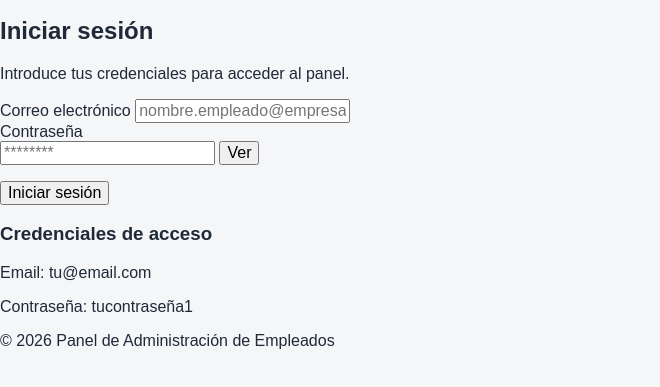
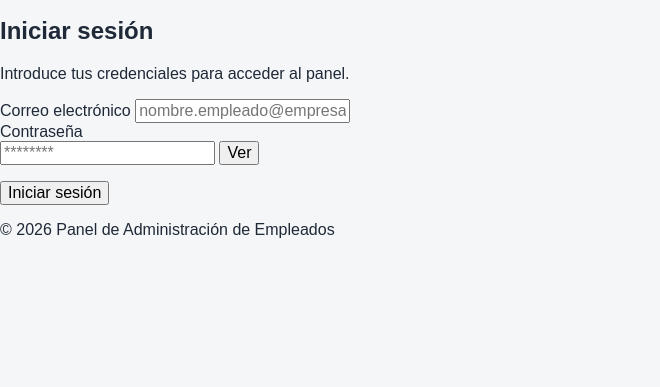
Before and after one commit to gmp395/employee-dashboard, a website with bundled scripts: page src/index.html in a window 1280 px wide. Shown: the part 101-488 px from the top of the page, without its empty margins (0-660 px from the left). Built offline with nearby package versions, Linux system fonts and the light colour scheme.

Commit message:
feat: finish login page

```diff
--- a/src/index.html
+++ b/src/index.html
@@ -48,11 +48,7 @@
           <p id="login-error"></p>
           <button type="submit">Iniciar sesión</button>
         </form>
-        <section>
-          <h3>Credenciales de acceso</h3>
-          <p>Email: tu@email.com</p>
-          <p>Contraseña: tucontraseña1</p>
-        </section>
+
       </section>
     </main>
     <footer>
```
